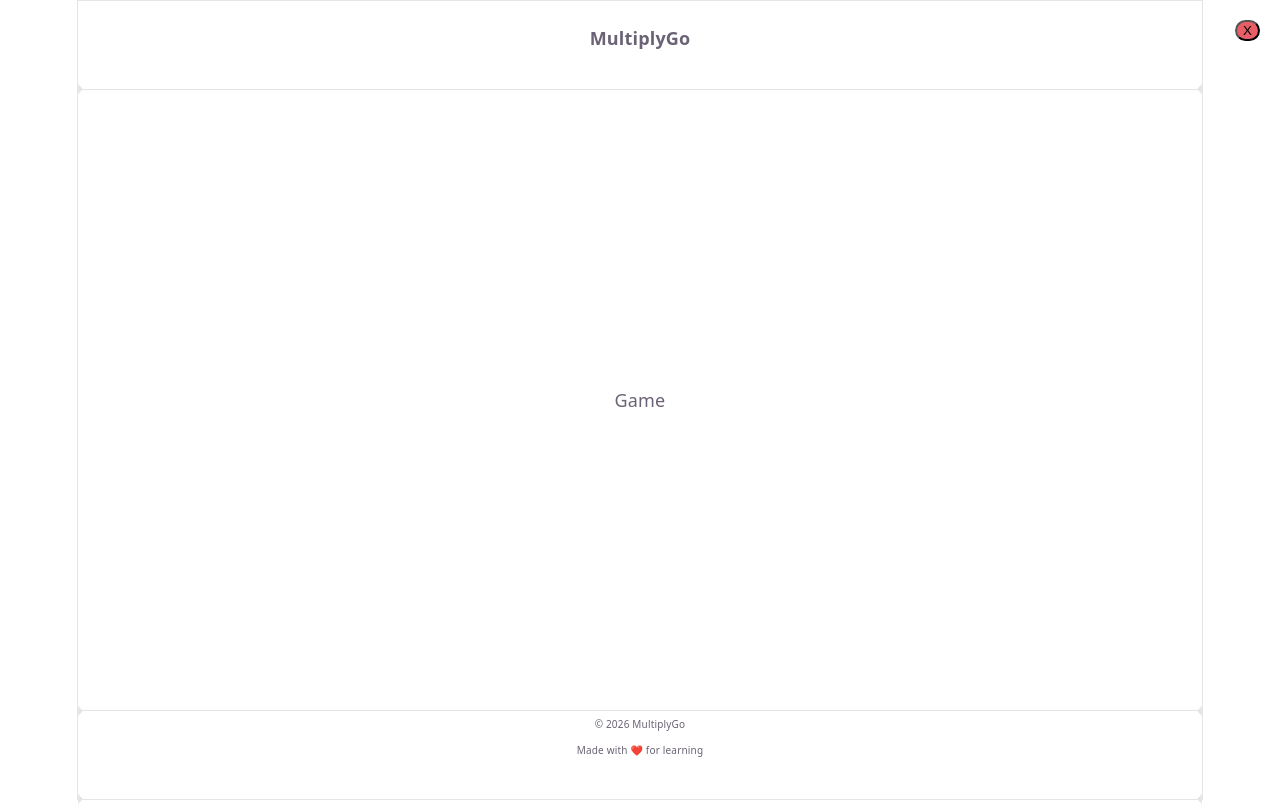
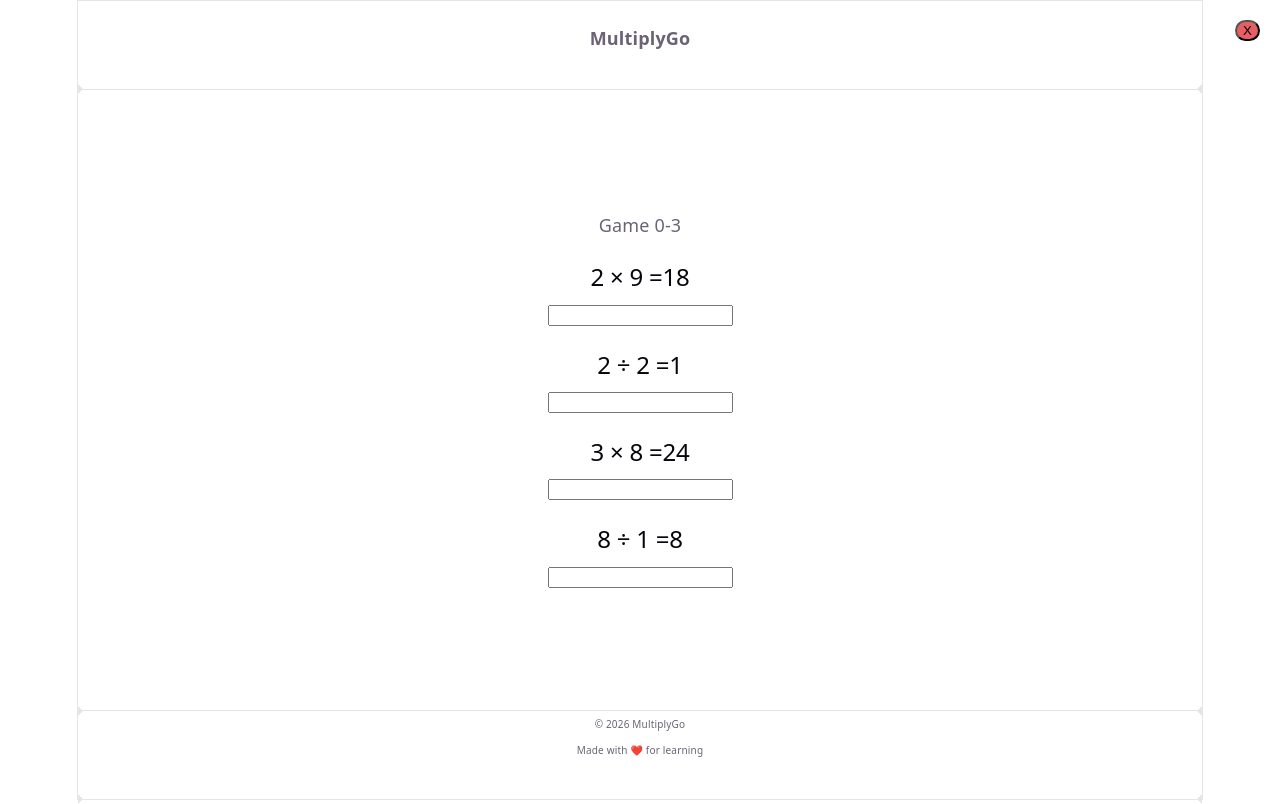
Before and after one commit to annaLibergod/MultiplyGo, a React (Vite) app: page / in a window 1280 px wide. Both pictures are taken after a click on the button "0-3". Built offline with nearby package versions, Linux system fonts and the light colour scheme.

Commit message:
added QuestionCard

```diff
--- a/src/App.css
+++ b/src/App.css
@@ -209,7 +209,7 @@
   font-size: 10px;
 }
 .level-button{
-  background-color: #e4d6b7;
+  background-color: #a1eaa5;
   width: 160px;
   height: 30px;
   border: none;
--- /dev/null
+++ b/src/components/QuestionCard.tsx
@@ -0,0 +1,20 @@
+import type { Question } from "../pages/Level";
+
+type QuestionCardProps = {
+  question: Question;
+};
+
+function QuestionCard({ question }: QuestionCardProps) {
+  return (
+    <div className="question-card">
+      <h2>
+        {question.firstNumber} {question.operation === "multiply" ? "×" : "÷"}{" "}
+        {question.secondNumber} ={question.answer}
+      </h2>
+
+      <input type="number" />
+    </div>
+  );
+}
+
+export default QuestionCard;
--- a/src/pages/Home.tsx
+++ b/src/pages/Home.tsx
@@ -3,7 +3,7 @@ import { useNavigate } from "react-router-dom";
 
 function Home() {
   const navigate = useNavigate();
-  const startLevel = (levelId: number) => {
+  const startLevel = (levelId: string) => {
     navigate(`/level/${levelId}`);
   };
   const levels = [
@@ -32,10 +32,6 @@ function Home() {
       name: "0-8",
     },
     {
-      id: "0-9",
-      name: "0-9",
-    },
-    {
       id: "0-10",
       name: "0-10",
     },
--- a/src/pages/Level.tsx
+++ b/src/pages/Level.tsx
@@ -1,50 +1,117 @@
+import { useEffect, useState } from "react";
 import "../App.css";
-import { useNavigate } from "react-router-dom";
+import { useNavigate, useParams } from "react-router-dom";
+import QuestionCard from "../components/QuestionCard";
 
-const levels = [
+type Level = {
+  id: string;
+  name: string;
+  maxFirstNumber: number;
+};
+
+const levels: Level[] = [
   {
     id: "0-3",
     name: "0-3",
+    maxFirstNumber: 3,
   },
   {
     id: "0-4",
     name: "0-4",
+    maxFirstNumber: 4,
   },
   {
     id: "0-5",
     name: "0-5",
+    maxFirstNumber: 5,
   },
   {
     id: "0-6",
     name: "0-6",
+    maxFirstNumber: 6,
   },
   {
     id: "0-7",
     name: "0-7",
+    maxFirstNumber: 7,
   },
   {
     id: "0-8",
     name: "0-8",
-  },
-  {
-    id: "0-9",
-    name: "0-9",
+    maxFirstNumber: 8,
   },
   {
     id: "0-10",
     name: "0-10",
+    maxFirstNumber: 10,
   },
 ];
+const questionsPerPage: number = 4;
+export type Question = {
+  firstNumber: number;
+  secondNumber: number;
+  operation: "multiply" | "divide";
+  answer: number;
+};
+export function getRandomNumber(min: number, max: number): number {
+  return Math.floor(Math.random() * (max - min + 1)) + min;
+}
 
 function Level() {
+  const { levelId } = useParams();
   const navigate = useNavigate();
+
+  const currentLevel = levels.find((level) => level.id === String(levelId));
+
+  const generateQuestions = () => {
+    const questions: Question[] = [];
+
+    for (let i = 0; i < questionsPerPage; i++) {
+      const operation = Math.random() < 0.5 ? "multiply" : "divide";
+      if (operation === "multiply") {
+        const firstNumber: number = getRandomNumber(
+          0,
+          currentLevel.maxFirstNumber,
+        );
+        const secondNumber: number = getRandomNumber(0, 10);
+        const answer: number = firstNumber * secondNumber;
+        questions.push({
+          firstNumber: firstNumber,
+          secondNumber: secondNumber,
+          operation: "multiply",
+          answer: answer,
+        });
+      } else {
+        const firstNumber: number = getRandomNumber(
+          1,
+          currentLevel.maxFirstNumber,
+        );
+        const secondNumber: number = getRandomNumber(0, 10);
+        const answer: number = firstNumber * secondNumber;
+        questions.push({
+          firstNumber: answer,
+          secondNumber: firstNumber,
+          operation: "divide",
+          answer: secondNumber,
+        });
+      }
+    }
+    return questions;
+  };
+
+  const [currentQuestions, setCurrentQuestions] = useState<Question[]>(() =>
+    generateQuestions(),
+  );
 
   return (
     <>
       <button id="button-go-back" onClick={() => navigate("/")}>
         X
       </button>
-      <p>Game</p>
+      <p>Game {currentLevel.id} </p>
+      {currentQuestions.map((question, index) => (
+        <QuestionCard key={index} question={question} />
+      ))}
     </>
   );
 }
```
